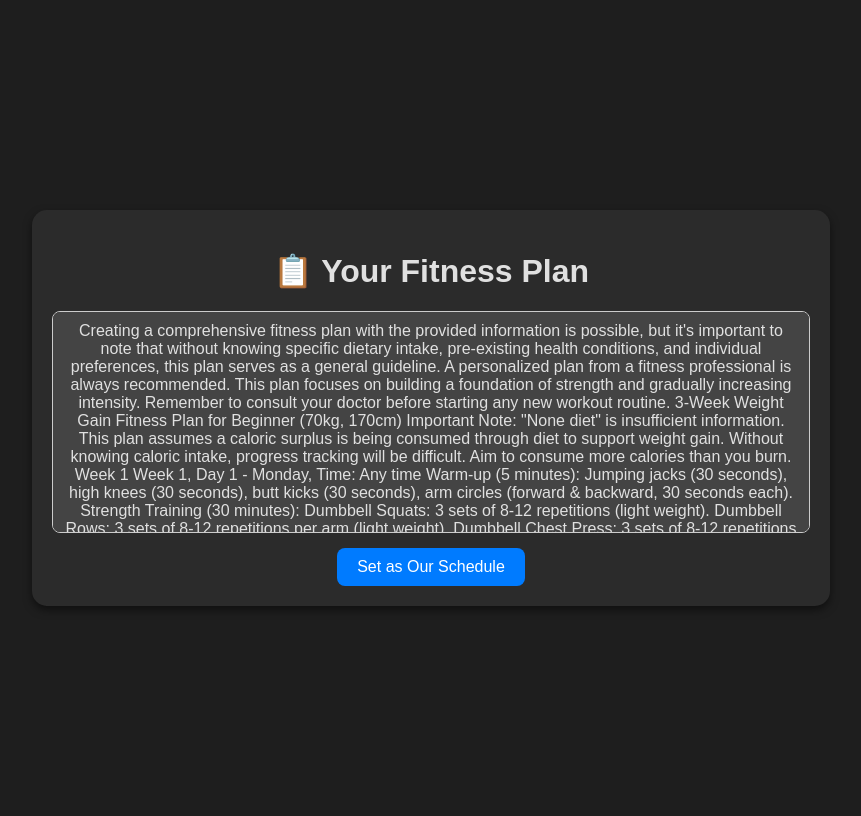
After one commit to Hari242005prasath/fitnes, a Django app: page /fitness_plan/ in a window 1280 px wide. The commit adds this page. Shown: the whole page, without its empty margins (209-1070 px from the left). Run offline with Django 5.2, Linux system fonts and the light colour scheme; data comes from the database, SQL or seed files in the repository; both versions use the stored data as it was after the commit.

Commit message:
database for schedule

```diff
--- a/myapp/admin.py
+++ b/myapp/admin.py
@@ -1,4 +1,5 @@
 from django.contrib import admin
-from .models import userDetails
+from .models import userDetails,Gptinfo
 
 admin.site.register(userDetails)
+admin.site.register(Gptinfo)
--- a/myapp/models.py
+++ b/myapp/models.py
@@ -11,3 +11,6 @@ class Streak(models.Model):
 class userDetails(models.Model):
     user=models.CharField(max_length=50)
     password=models.CharField(max_length=50)
+
+class Gptinfo(models.Model):
+    text=models.TextField(max_length=10000)
--- a/myapp/templates/myapp/index.html
+++ b/myapp/templates/myapp/index.html
@@ -68,7 +68,7 @@
       <div>
         <a href="{% url 'joinin' %}" class="butns_link"><button class="butns">Analysis <i class="fa-solid fa-chevron-right"></i></button></a><br>
         <a href="{% url 'newSchedule' %}" class="butns_link"><button class="butns">New Schedule<i class="fa-solid fa-chevron-right"></i></button></a><br>
-        <a href="{% url 'ourSchedule' %}" class="butns_link"><button class="butns">Our Schedule <i class="fa-solid fa-chevron-right"></i></button></a><br>
+        <a href="{% url 'ourOldschedule' %}" class="butns_link"><button class="butns">Our Schedule <i class="fa-solid fa-chevron-right"></i></button></a><br>
         <a href="{% url 'streak' %}" class="butns_link"><button class="butns">Streak<i class="fa-solid fa-chevron-right"></i></button></a>
       </div>
     </div>
--- /dev/null
+++ b/myapp/templates/myapp/ourOldschedule.html
@@ -0,0 +1,88 @@
+<!DOCTYPE html>
+<html lang="en">
+<head>
+    <meta charset="UTF-8">
+    <meta name="viewport" content="width=device-width, initial-scale=1.0">
+    <title>Fitness Plan</title>
+    <style>
+        body {
+            background-color: #1e1e1e;
+            color: #e0e0e0;
+            font-family: Arial, sans-serif;
+            display: flex;
+            flex-direction: column;
+            align-items: center;
+            justify-content: center;
+            height: 100vh;
+        }
+        .container {
+            width: 60%;
+            background-color: #2b2b2b;
+            padding: 20px;
+            border-radius: 15px;
+            box-shadow: 0 4px 8px rgba(0, 0, 0, 0.5);
+            text-align: center;
+        }
+        .schedule-box {
+            max-height: 200px;
+            overflow-y: auto;
+            padding: 10px;
+            border: 1px solid #ccc;
+            background: #444;
+            border-radius: 8px;
+            margin-bottom: 15px;
+        }
+        button {
+            padding: 10px 20px;
+            border: none;
+            background-color: #007bff;
+            color: white;
+            font-size: 16px;
+            cursor: pointer;
+            border-radius: 8px;
+        }
+        button:hover {
+            background-color: #0056b3;
+        }
+    </style>
+</head>
+<body>
+
+    <div class="container">
+        <h1>📋 Your Fitness Plan</h1>
+
+        <!-- Schedule Display Box -->
+        <div class="schedule-box" id="result">
+            <!-- Schedule will be displayed here -->
+            {{ fitness_plan|default:"No schedule found!" }}
+        </div>
+
+        <!-- Save Button -->
+        <button onclick="saveAndRedirect()">Set as Our Schedule</button>
+    </div>
+
+    <script>
+        function saveAndRedirect() {
+            let text = document.getElementById('result').innerText;
+
+            fetch('/save_fitness_plan/', {
+                method: "POST",
+                headers: { "Content-Type": "application/json" },
+                body: JSON.stringify({ text: text })
+            })
+            .then(response => response.json())
+            .then(data => {
+                if (data.success) {
+                    window.location.href = "/fitness_plan/"; // Redirect after saving
+                } else {
+                    alert("Error saving schedule.");
+                }
+            })
+            .catch(error => {
+                alert("Error: " + error);
+            });
+        }
+    </script>
+
+</body>
+</html>
--- a/myapp/urls.py
+++ b/myapp/urls.py
@@ -14,6 +14,10 @@ urlpatterns = [
     path('Our-schedule/', views.ourSchedule, name='ourSchedule'),
     path('streal/', views.streak, name='streak'),
     path('',views.login_view,name='login'),
+    path("save_fitness_plan/", views.save_fitness_plan, name="save_fitness_plan"),
+    path("fitness_plan/", views.display_fitness_plan, name="ourOldschedule"),
+
+
 
 
 
--- a/myapp/views.py
+++ b/myapp/views.py
@@ -111,3 +111,31 @@ def login_view(request):
             messages.error(request, "Invalid username or password")
 
     return render(request, "myapp/login.html")
+
+
+from django.http import JsonResponse
+from django.views.decorators.csrf import csrf_exempt
+import json
+from .models import Gptinfo
+
+@csrf_exempt
+def save_fitness_plan(request):
+    if request.method == "POST":
+        try:
+            data = json.loads(request.body)
+            fitness_plan = data.get("fitness_plan", "")
+
+            if fitness_plan:
+                Gptinfo.objects.create(text=fitness_plan)
+                return JsonResponse({"message": "Schedule saved successfully!"}, status=201)
+            else:
+                return JsonResponse({"error": "No fitness plan provided"}, status=400)
+        except Exception as e:
+            return JsonResponse({"error": str(e)}, status=500)
+    return JsonResponse({"error": "Invalid request"}, status=400)
+
+
+def display_fitness_plan(request):
+    """Fetch the latest saved fitness plan and display it in another page"""
+    latest_plan = Gptinfo.objects.last()  # Get the latest saved plan
+    return render(request, "myapp/ourOldschedule.html", {"fitness_plan": latest_plan.text if latest_plan else "No schedule found!"})
```
Also changed, not shown: myapp/templates/myapp/newSchedule.html (+29 -2 lines), db.sqlite3, myapp/migrations/0003_gptinfo.py (added).
